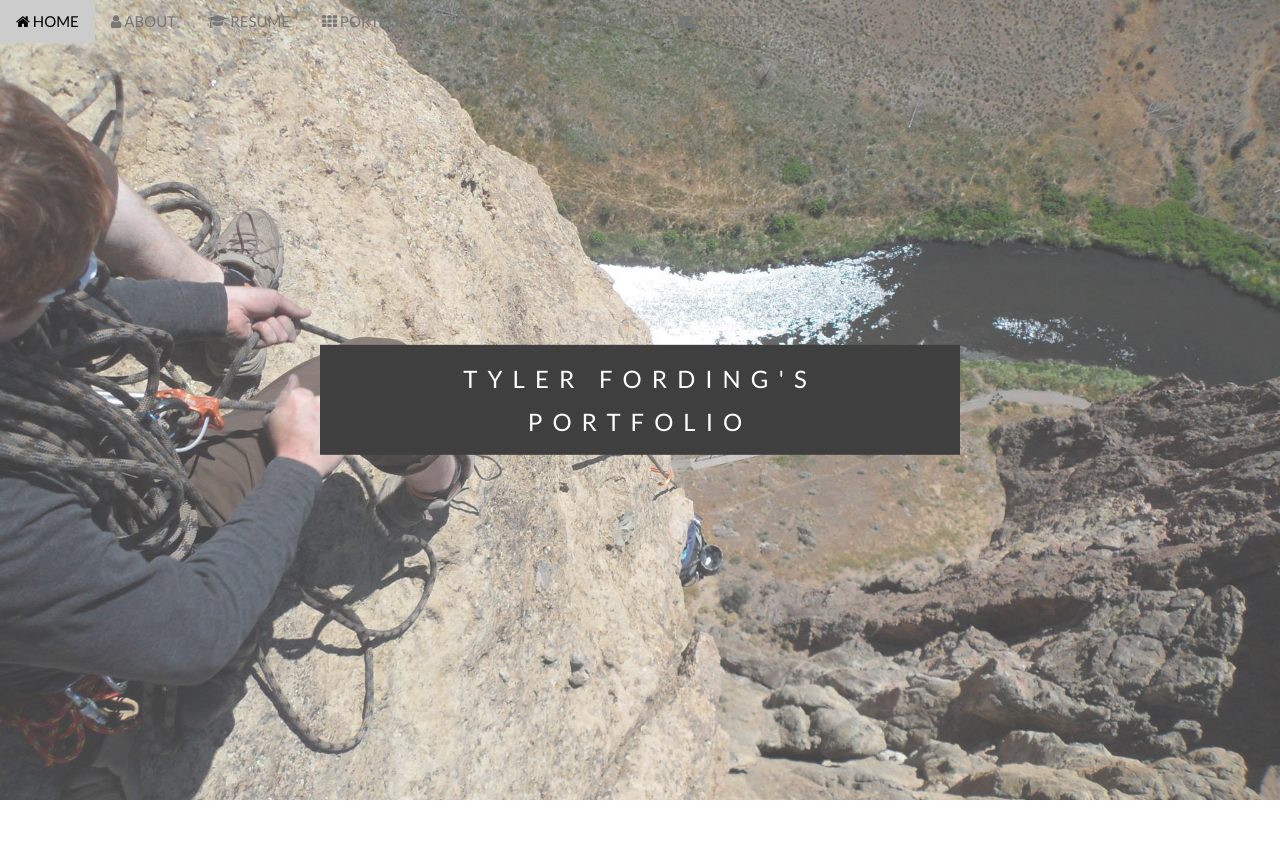
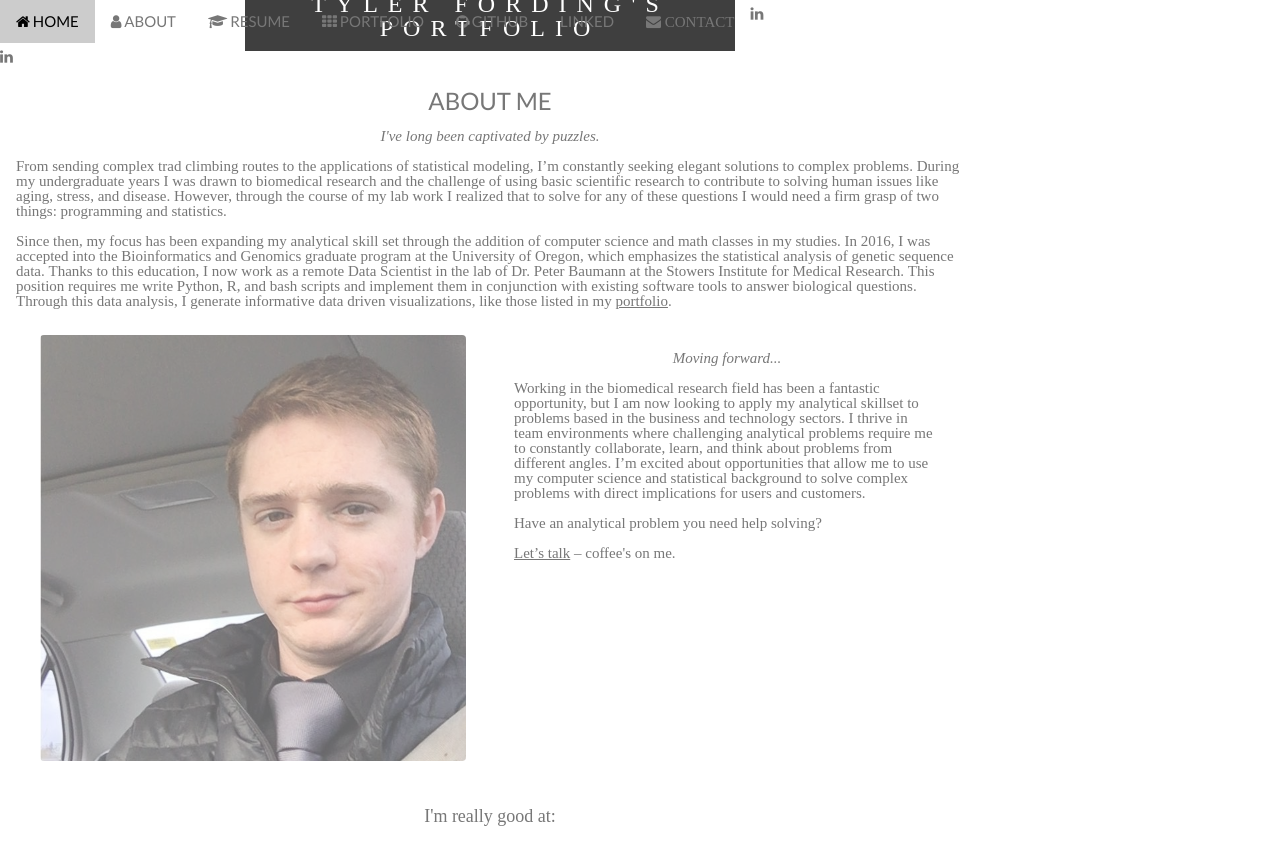
Before and after one commit to tfording/tfording.github.io, a plain HTML site: page index.html in a window 1280 px wide. Shown: the top 844 px of the page. Drawn offline with Linux system fonts and the light colour scheme; some packages are replaced by stand-ins of ours.

Commit message:
22may18 update

```diff
--- a/index.html
+++ b/index.html
@@ -100,7 +100,7 @@ body, html {
     <a href="https://github.com/tfording/tfording.github.io/blob/master/images/TYLER_FORDING_Resume.pdf" class="w3-bar-item w3-button w3-hide-small" target="_blank"><i class="fa fa-graduation-cap"></i> RESUME</a>
     <a href="#portfolio" class="w3-bar-item w3-button w3-hide-small"><i class="fa fa-th"></i> PORTFOLIO</a>
     <a href="https://github.com/tfording" target="_blank" class="w3-bar-item w3-button w3-hide-small"><i class="fa fa-github"></i> GITHUB</a>
-    <a href="https://www.linkedin.com/in/tfording/" target="_blank" class="w3-bar-item w3-button w3-hide-small"><i class="fa fa-linkedin"></i> LINKEDIN</a>
+    <a href="https://www.linkedin.com/in/tfording/" target="_blank" class="w3-bar-item w3-button w3-hide-small"></i> LINKED</a><i class="fa fa-linkedin">
     <a href="#contact" class="w3-bar-item w3-button w3-hide-small"><i class="fa fa-envelope"></i> CONTACT</a>
   </div>
 
```
